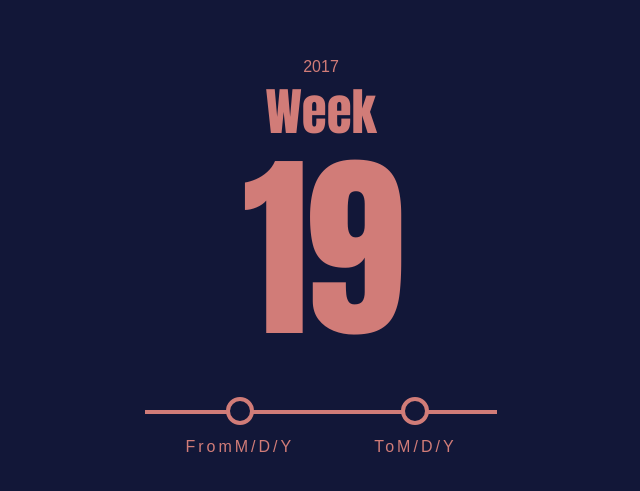
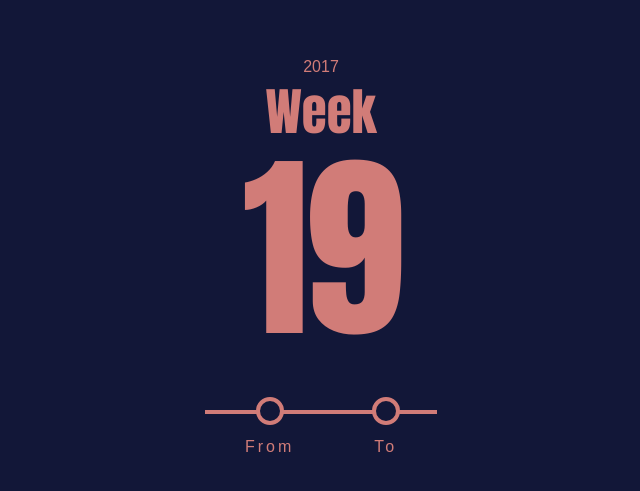
Before and after one commit to Avelar/week-number, a plain HTML site: page index.html in a window 1280 px wide. Shown: the part 123-614 px from the top of the page, without its empty margins (319-959 px from the left). Drawn offline with Linux system fonts and the light colour scheme.

Commit message:
improve markup; rewrite new image

```diff
--- a/css/application.css
+++ b/css/application.css
@@ -78,3 +78,4 @@ h2.container-week-label {
 }
 li { transition: all 200ms ease-in; }
 li .status { border-top: 4px solid #D17C78; }
+p.item-block { display: block !important; }
--- a/index.html
+++ b/index.html
@@ -41,14 +41,14 @@
       <ul class="timeline-container">
         <li class="timeline-container--item">
           <div class="timeline-container--item---date">
-            <span class="item-block from-date--label">From</span>
-            <span class="item-block from-date--number">M/D/Y</span>
+            <p class="item-block from-date--label">From</p>
+            <p class="item-block from-date--number"></p>
           </div>
         </li>
         <li class="timeline-container--item">
           <div class="timeline-container--item---date">
-            <span class="item-block to-date--label">To</span>
-            <span class="item-block to-date--number">M/D/Y</span>
+            <p class="item-block to-date--label">To</p>
+            <p class="item-block to-date--number"></p>
           </div>
         </li>
       </ul>
```
Also changed, not shown: img/week-number-pwa.jpg.
